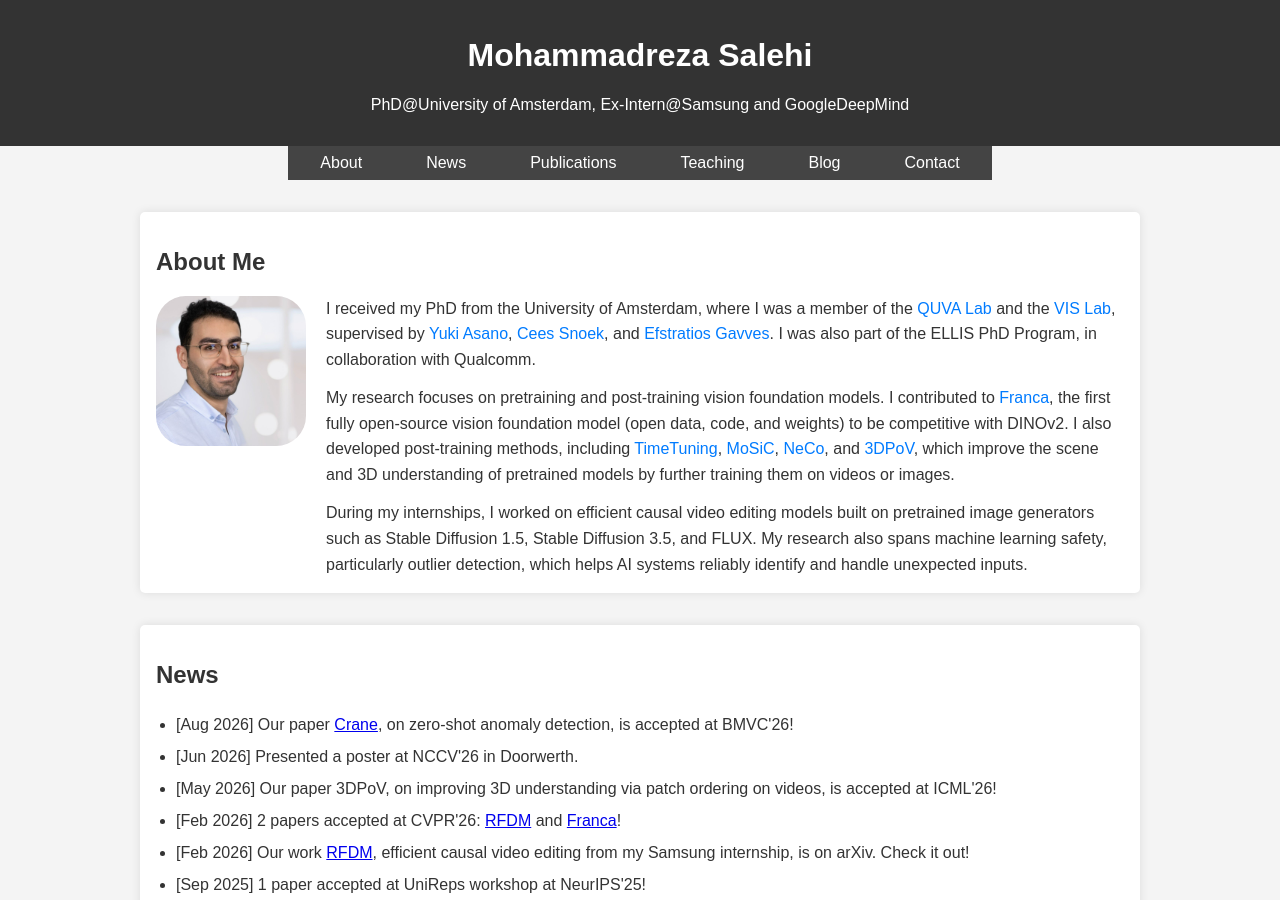
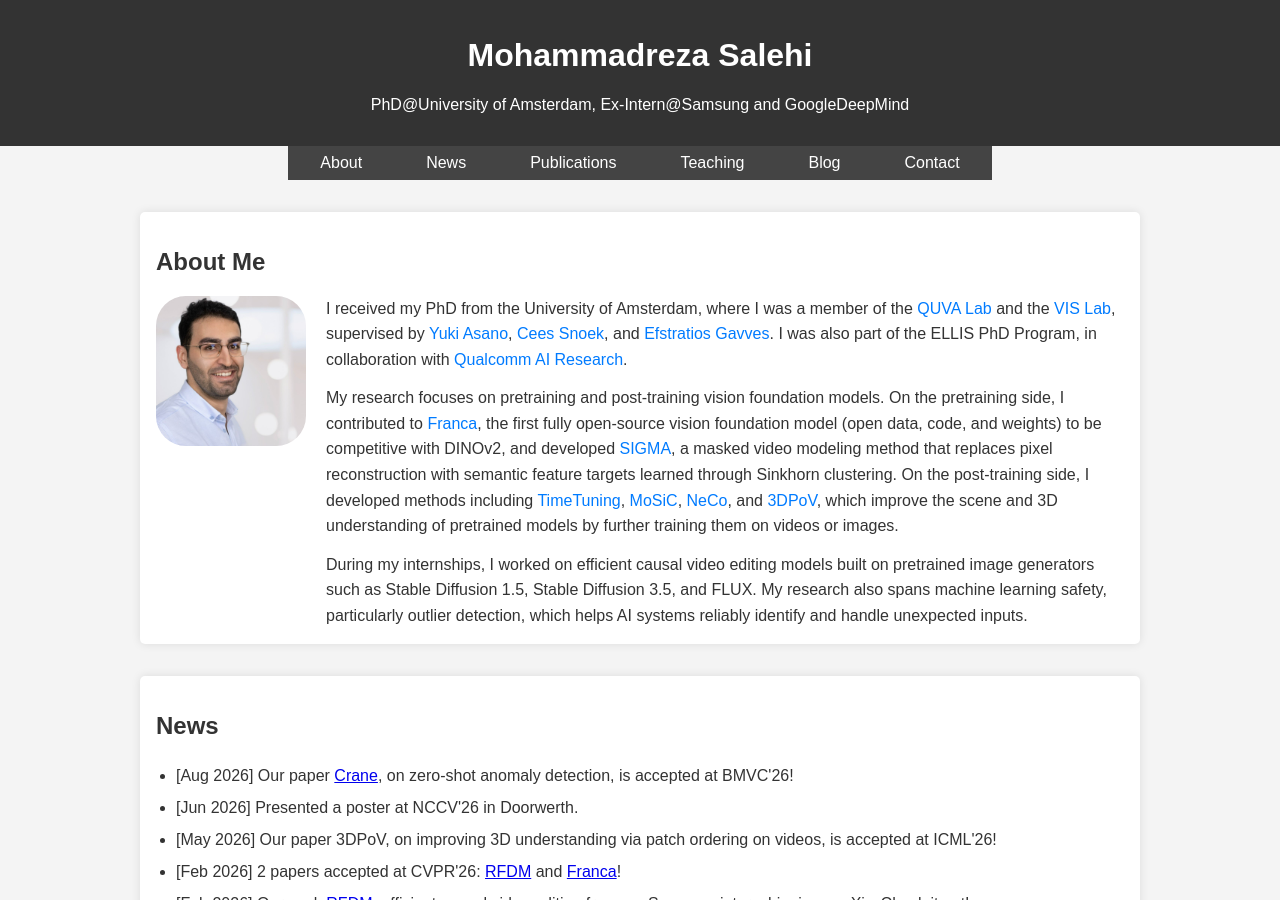
Before and after one commit to SMSD75/SMSD75.github.io, a Jekyll site: the page index.html, which Jekyll copies as it is, in a window 1280 px wide and 900 px high. Built offline with Jekyll 4.4.1, drawn with Linux system fonts in a browser that asks for light colours.

Commit message:
Bio: add SIGMA, link Qualcomm AI Research
Co-Authored-By: Claude Opus 5.5 <noreply@anthropic.com>
Claude-Session: https://claude.ai/code/session_01BL93qawRCQviztNJ2jcivC

```diff
--- a/index.html
+++ b/index.html
@@ -31,8 +31,8 @@
             <div class="about-content">
                 <img src="images/me_1.jpg" alt="Mohammadreza Salehi" class="about-image"></img>
                 <div class="about-text">
-                    <p>I received my PhD from the University of Amsterdam, where I was a member of the <a href="https://ivi.fnwi.uva.nl/quva/">QUVA Lab</a> and the <a href="https://ivi.fnwi.uva.nl/vislab/">VIS Lab</a>, supervised by <a href="https://yukimasano.github.io/">Yuki Asano</a>, <a href="https://www.ceessnoek.info/">Cees Snoek</a>, and <a href="https://www.egavves.com/">Efstratios Gavves</a>. I was also part of the ELLIS PhD Program, in collaboration with Qualcomm.</p>
-                    <p>My research focuses on pretraining and post-training vision foundation models. I contributed to <a href="https://arxiv.org/abs/2507.14137">Franca</a>, the first fully open-source vision foundation model (open data, code, and weights) to be competitive with DINOv2. I also developed post-training methods, including <a href="https://arxiv.org/abs/2308.11796">TimeTuning</a>, <a href="https://arxiv.org/abs/2506.08694">MoSiC</a>, <a href="https://arxiv.org/abs/2408.11054">NeCo</a>, and <a href="https://github.com/Ioana-Simion/3DPoV">3DPoV</a>, which improve the scene and 3D understanding of pretrained models by further training them on videos or images.</p>
+                    <p>I received my PhD from the University of Amsterdam, where I was a member of the <a href="https://ivi.fnwi.uva.nl/quva/">QUVA Lab</a> and the <a href="https://ivi.fnwi.uva.nl/vislab/">VIS Lab</a>, supervised by <a href="https://yukimasano.github.io/">Yuki Asano</a>, <a href="https://www.ceessnoek.info/">Cees Snoek</a>, and <a href="https://www.egavves.com/">Efstratios Gavves</a>. I was also part of the ELLIS PhD Program, in collaboration with <a href="https://www.qualcomm.com/research/artificial-intelligence/ai-research">Qualcomm AI Research</a>.</p>
+                    <p>My research focuses on pretraining and post-training vision foundation models. On the pretraining side, I contributed to <a href="https://arxiv.org/abs/2507.14137">Franca</a>, the first fully open-source vision foundation model (open data, code, and weights) to be competitive with DINOv2, and developed <a href="https://arxiv.org/abs/2407.15447">SIGMA</a>, a masked video modeling method that replaces pixel reconstruction with semantic feature targets learned through Sinkhorn clustering. On the post-training side, I developed methods including <a href="https://arxiv.org/abs/2308.11796">TimeTuning</a>, <a href="https://arxiv.org/abs/2506.08694">MoSiC</a>, <a href="https://arxiv.org/abs/2408.11054">NeCo</a>, and <a href="https://github.com/Ioana-Simion/3DPoV">3DPoV</a>, which improve the scene and 3D understanding of pretrained models by further training them on videos or images.</p>
                     <p>During my internships, I worked on efficient causal video editing models built on pretrained image generators such as Stable Diffusion 1.5, Stable Diffusion 3.5, and FLUX. My research also spans machine learning safety, particularly outlier detection, which helps AI systems reliably identify and handle unexpected inputs.</p>
                 </div>
             </div>
```
